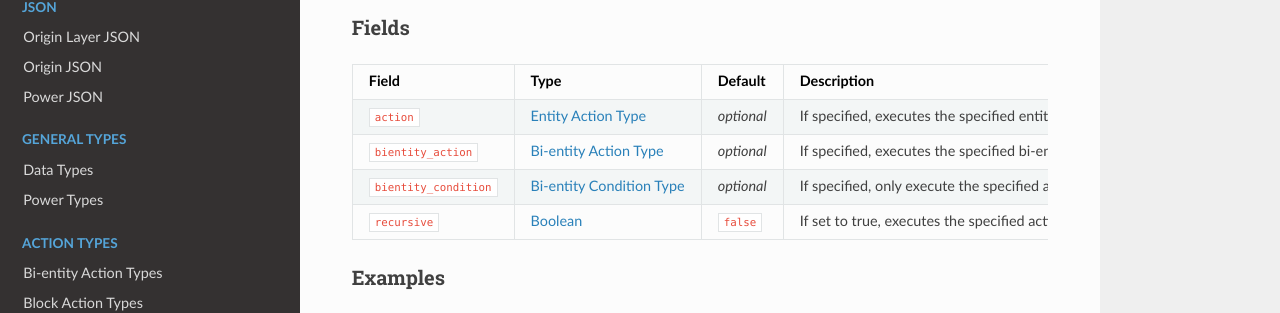
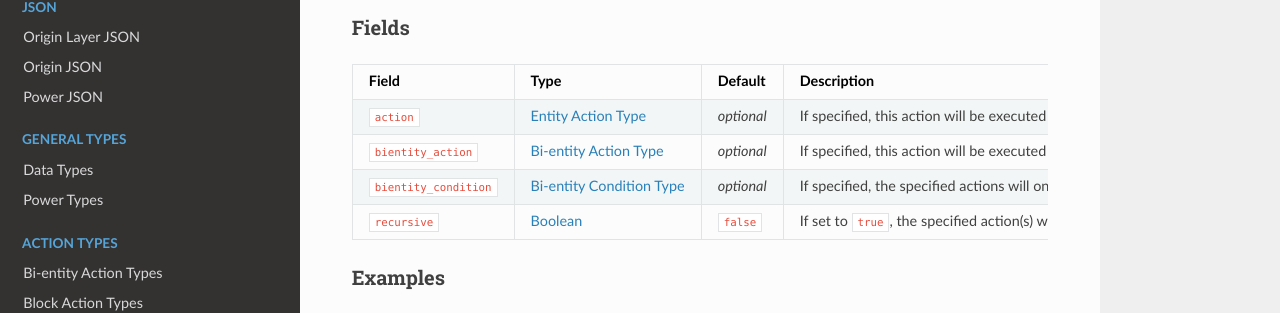
Before and after one commit to apace100/origins-docs, an MkDocs documentation site: the page built from docs/types/entity_action_types/passenger_action.md, in a window 1280 px wide and 1002 px high. Shown: the part 392-705 px from the top of the window. Built offline with MkDocs 1.6.1, drawn with Linux system fonts in a browser that asks for light colours; nearby versions of some CDN libraries.

Commit message:
Updated `passenger_action.md` (Entity Action Types) Changed the description for the fields in the field table

```diff
--- a/docs/types/entity_action_types/passenger_action.md
+++ b/docs/types/entity_action_types/passenger_action.md
@@ -16,15 +16,14 @@ Type ID: `origins:passenger_action`
     Not to be confused with [Riding Action](./riding_action.md)
 
 
-
 ### Fields
 
 Field | Type | Default | Description
 ------|------|---------|-------------
-`action` | [Entity Action Type](../entity_action_types.md) | _optional_ | If specified, executes the specified entity action type on the passenger entity.
-`bientity_action` | [Bi-entity Action Type](../bientity_action_types.md) | _optional_ | If specified, executes the specified bi-entity action type that can execute on both the passenger and the entity that's being ridden.
-`bientity_condition` | [Bi-entity Condition Type](../bientity_condition_types.md) | _optional_ | If specified, only execute the specified actions if the bi-entity condition is fulfilled.
-`recursive` | [Boolean](../data_types/boolean.md) | `false` | If set to true, executes the specified actions on all the passenger entities, if there are more than one.
+`action` | [Entity Action Type](../entity_action_types.md) | _optional_ | If specified, this action will be executed on the passenger entity.
+`bientity_action` | [Bi-entity Action Type](../bientity_action_types.md) | _optional_ | If specified, this action will be executed on either the 'actor' (the entity being ridden) or the 'target' (the passenger entity) or both.
+`bientity_condition` | [Bi-entity Condition Type](../bientity_condition_types.md) | _optional_ | If specified, the specified actions will only be executed if this condition is fulfilled by either the 'actor' (the entity being ridden) or the 'target' (the passenger entity) or both.
+`recursive` | [Boolean](../data_types/boolean.md) | `false` | If set to `true`, the specified action(s) will be executed on all the passenger entities.
 
 
 ### Examples
```
